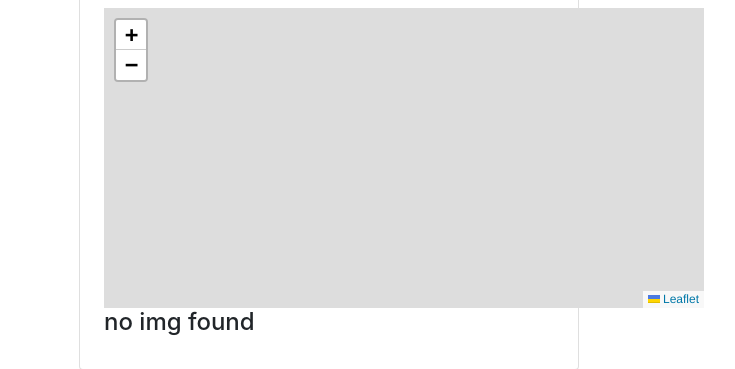
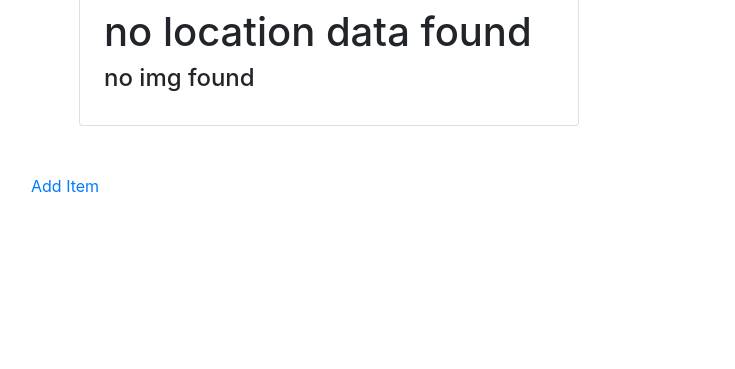
Before and after one commit to AryanPatel060/STOCKFINDER, a Django app: template shop/templates/ShopHome.html in a window 1280 px wide. Shown: the part 233-602 px from the top of the page, without its empty margins (54-789 px from the left). Run offline with Django 4.2, Linux system fonts and the light colour scheme; the template is opened without the code that fills it: values that come from a table or form of the project are taken from there, others are empty; data comes from the database, SQL or seed files in the repository; both versions use the stored data as it was after the commit; parts of the project's set-up code (start-up, migrations or seed data) failed here and were passed over; some libraries are stand-ins or nearby versions.

Commit message:
working without data

```diff
--- a/shop/models.py
+++ b/shop/models.py
@@ -48,7 +48,7 @@ class Item(models.Model):
     item_name =  models.CharField(max_length=50)
     brand = models.CharField(max_length = 30,null = True , blank = True)
     modal_no = models.CharField(max_length  =30 ,null = True , blank = True)
-    # Item_Category = models.ForeignKey(Item_Category , on_delete = models.SET('NONE'))
+    # item_category = models.ForeignKey(Item_Category , on_delete = models.SET('NONE'))
     price = models.FloatField(null=True)
     quantity = models.CharField(max_length = 30)
     item_image = models.ImageField(upload_to='images/', null=True, blank=True)
--- a/shop/templates/ShopHome.html
+++ b/shop/templates/ShopHome.html
@@ -5,7 +5,12 @@
     <div class="card p-4 m-5" style="max-width: 500px;">
 <h1>{{shop_details.user.username}}</h1>
 <h1>{{shop_details.shop_type}} </h1>
+        {% if shop_details.latitude %}
         <div id="map2" style="height:300px ; width:600px;"></div>
+        {% else %}
+        <h1>no location data found</h1>
+        {% endif %}
+
         {% if shop_details.shop_image %}
         <div class="container w-25 h-25">
             <img src=".{{shop_details.shop_image.url}}" width="300px" alt="img">
```
Also changed, not shown: db.sqlite3, shop/migrations/0001_initial.py (deleted), shop/migrations/0002_alter_shop_email_alter_shop_latitude_and_more.py (deleted), shop/migrations/0003_remove_shop_email_remove_shop_name_and_more.py (deleted), shop/migrations/0004_shop_image.py (deleted), shop/migrations/0005_rename_image_shop_shop_image.py (deleted), shop/migrations/0006_item_category_item.py (deleted), shop/migrations/__init__.py (deleted).
